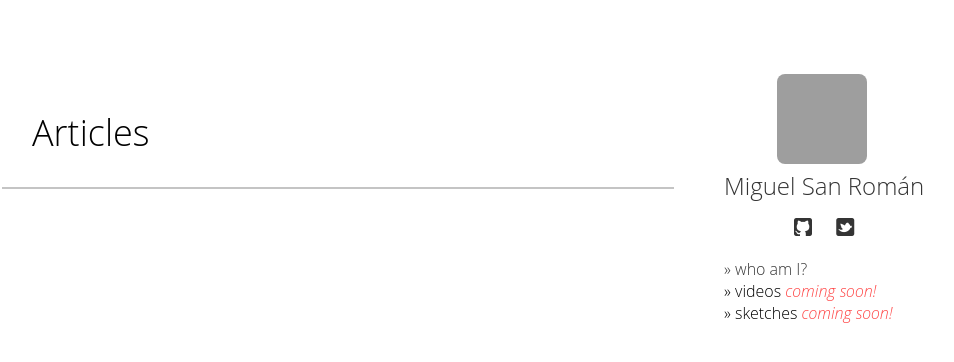
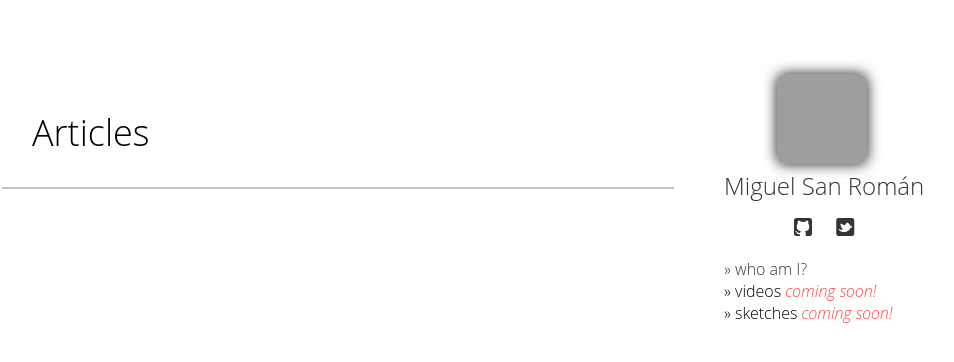
Before and after one commit to msanroman/msanroman.github.com, a Jekyll site: the page built from index.html, in a window 1280 px wide. Shown: the top 362 px of the page, without its empty margins (286-1240 px from the left). Built offline with Jekyll 4.4.1, drawn with Linux system fonts in a browser that asks for light colours; nearby versions of some CDN libraries; some web fonts are replaced; Markdown is read by kramdown in place of the engine named in the settings; the list of posts is cut into pages by our own code; grey boxes are pictures that could not be loaded.

```diff
--- a/_layouts/global.html
+++ b/_layouts/global.html
@@ -14,9 +14,11 @@
     </head>
     <body>
         <section class="sidebar">
-            <a href="/">
-                <img src="http://www.gravatar.com/avatar/b9658e531ce58a80bc981e5f375c7759.jpg" class="avatar" alt="Miguel San Rom&aacute;n">
-            </a>
+            <div class="avatar-container">
+                <a href="/">
+                    <img src="http://www.gravatar.com/avatar/b9658e531ce58a80bc981e5f375c7759.jpg" class="avatar" alt="Miguel San Rom&aacute;n">
+                </a>
+            </div>
             <section class="name"><a href="/">Miguel San Rom&aacute;n</a></section>
             <section class="meta">
                 <a href="http://github.com/msanroman">
--- a/css/style.css
+++ b/css/style.css
@@ -148,7 +148,6 @@
 img.avatar {
     width: 90px;
     height: 90px;
-    margin: 0 53px 5px;
     border-radius: 8px;
     text-align: center;
 }
@@ -162,3 +161,12 @@
 footer {
     width: 990px;
 }
+
+.avatar-container {
+    box-shadow: 0 0 14px rgba(0, 0, 0, 0.9);
+    width: 90px;
+    margin: 0 53px 5px;
+    height: 90px;
+    border-radius: 8px;
+}
+}
```
Also changed, not shown: css/medium.css (line endings or trailing spaces).
